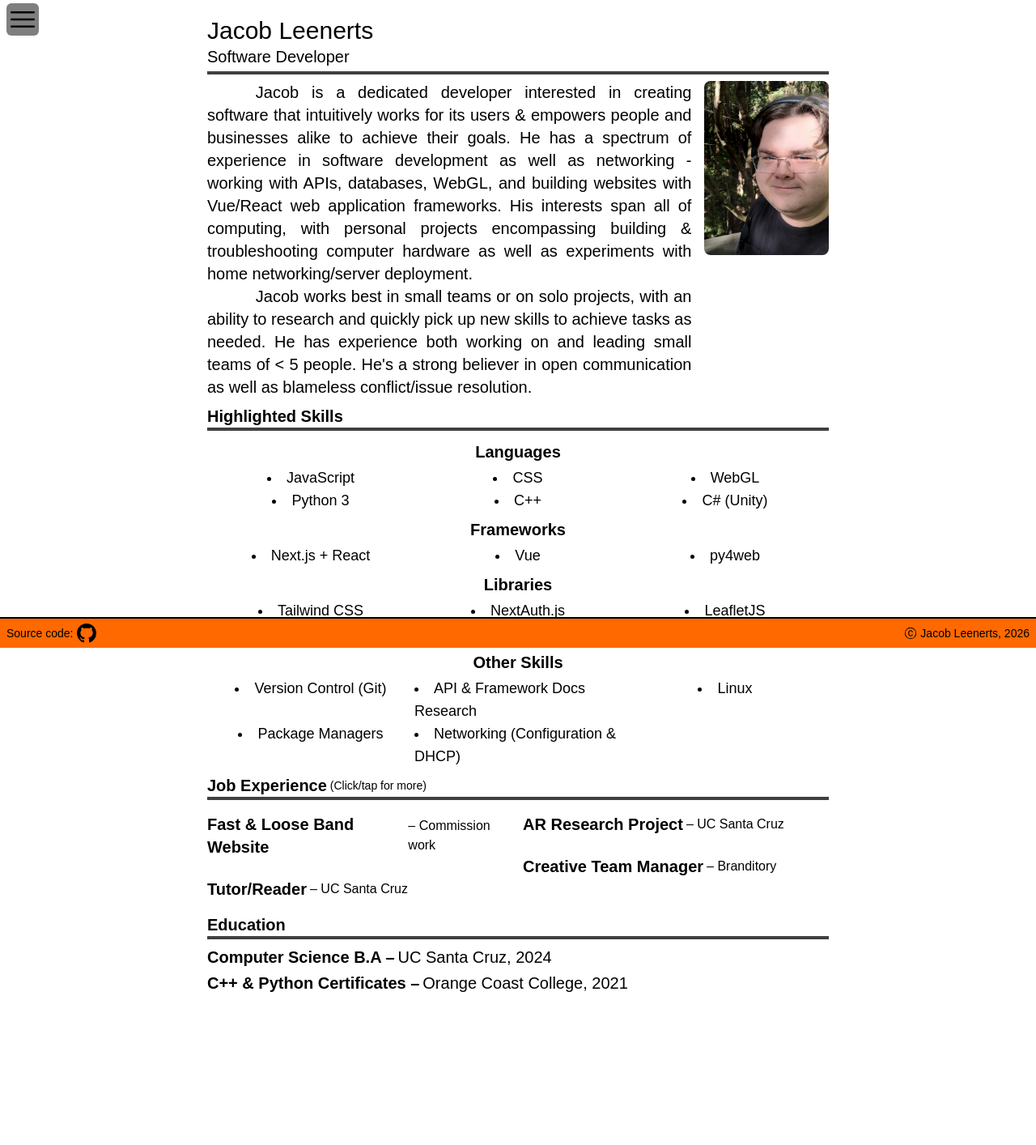
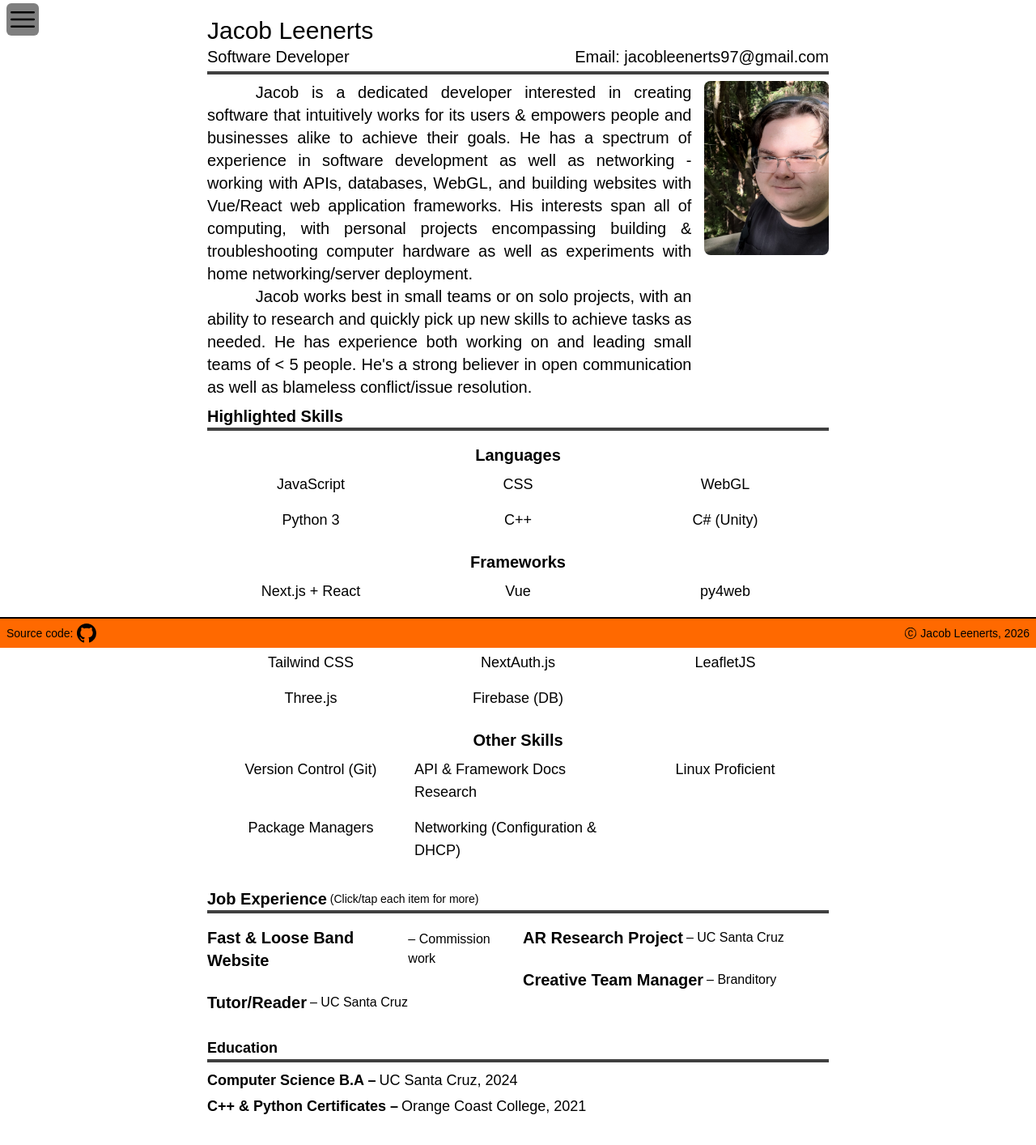
Before and after one commit to jleenerts/zozsite, a Next.js app: page /resume in a window 1280 px wide. Shown: the top 1414 px of the page at 81% size. Before the commit the page ends 1276 px from the top, so only its background shows below. Built offline with nearby package versions, Linux system fonts and the light colour scheme; a web font is replaced by a local one.

Commit message:
fix formatting, add email

```diff
--- a/app/layout.tsx
+++ b/app/layout.tsx
@@ -19,7 +19,7 @@ const goldman = Goldman({
 export const metadata: Metadata = {
    title: {
       default: `Jacob's website - Mrzozelow.xyz`,
-      template: `%s | Jacob's website`,
+      template: `%s | Mrzozelow.xyz`,
    },
    description: "The personal website of Jacob Leenerts (known online as Mrzozelow or simply Zoz), software dev and video game enthusiast.",
    applicationName: "Zoz Site",
--- a/app/resume/page.tsx
+++ b/app/resume/page.tsx
@@ -22,9 +22,13 @@ export default function ResumePage() {
          <section id="summary" className="">
             <div>
                <h1 className="text-3xl">Jacob Leenerts</h1>
-               <p className="text-xl pb-1
-                              border-b-4 border-black/75 dark:border-white/75"
-               >Software Developer</p>
+            </div>
+            <div className="text-lg xl:text-xl flex flex-col xl:flex-row justify-between pb-1
+                              border-b-4 border-black/75 dark:border-white/75">
+               <p>Software Developer</p>
+               <a  href="mailto:jacobleenerts97+jobs@gmail.com?subject=Resume%20Inquiry"
+                  className={`hover:text-blue-600 active:text-blue-600 visited:text-violet-700`}>
+                  Email: jacobleenerts97@gmail.com</a>
             </div>
             <div className="mt-2 flex flex-col items-center xl:items-start xl:flex-row">
                <div className="pr-0 xl:pr-4 flex flex-col xl:justify-between xl:basis-4/5
@@ -64,12 +68,12 @@ export default function ResumePage() {
             <div className="flex items-center border-b-4 border-black/75 dark:border-white/75">
                <b>Highlighted Skills</b>
             </div>
-            <div className="pt-3 flex justify-center items-center">
+            <div className="pt-4 flex justify-center items-center">
                <b>Languages</b>
             </div>
-            <ul className="mt-1 grid grid-cols-3 place-content-around justify-items-center-safe
+            <ul className="grid grid-cols-3 *:my-2 place-content-around justify-items-center-safe
                            text-sm xl:text-lg *:transition *:hover:scale-120 *:duration-150 *:ease-out"
-               style={{listStyle:"inside"}}>
+            >
                <li>JavaScript</li>
                <li>CSS</li>
                <li>WebGL</li>
@@ -77,45 +81,45 @@ export default function ResumePage() {
                <li>C++</li>
                <li>C# (Unity)</li>
             </ul>
-            <div className="pt-2 flex justify-center items-center">
+            <div className="pt-4 flex justify-center items-center">
                <b>Frameworks</b>
             </div>
-            <ul className="mt-1 grid grid-cols-3 place-content-around justify-items-center-safe
+            <ul className="grid grid-cols-3 *:my-2 place-content-around justify-items-center-safe
                            text-sm xl:text-lg *:transition *:hover:scale-120 *:duration-150 *:ease-out"
-               style={{listStyle:"inside"}}>
+            >
                <li>Next.js + React</li>
                <li>Vue</li>
                <li>py4web</li>
             </ul>
-            <div className="pt-2 flex justify-center items-center">
+            <div className="pt-4 flex justify-center items-center">
                <b>Libraries</b>
             </div>
-            <ul className="mt-1 grid grid-cols-3 place-content-around justify-items-center-safe
+            <ul className="grid grid-cols-3 *:my-2 place-content-around justify-items-center-safe
                            text-sm xl:text-lg *:transition *:hover:scale-120 *:duration-150 *:ease-out"
-               style={{listStyle:"inside"}}>
+            >
                <li>Tailwind CSS</li>
                <li>NextAuth.js</li>
                <li>LeafletJS</li>
                <li>Three.js</li>
                <li>Firebase (DB)</li>
             </ul>
-            <div className="pt-2 flex justify-center items-center">
+            <div className="pt-4 flex justify-center items-center">
                <b>Other Skills</b>
             </div>
-            <ul className="mt-1 grid grid-cols-3 place-content-around justify-items-center-safe
+            <ul className="grid grid-cols-3 *:my-2 place-content-around justify-items-center-safe
                            text-sm xl:text-lg *:transition *:hover:scale-120 *:duration-150 *:ease-out"
-               style={{listStyle:"inside"}}>
+            >
                <li>Version Control (Git)</li>
                <li>API & Framework Docs Research</li>
-               <li>Linux</li>
+               <li>Linux Proficient</li>
                <li>Package Managers</li>
                <li>Networking (Configuration & DHCP)</li>
             </ul>
          </section>
-         <section id="work-history" className="pt-2 text-xl">
+         <section id="work-history" className="pt-6 text-xl">
             <div className="flex items-center border-b-4 border-black/75 dark:border-white/75">
                <b>Job Experience</b>
-               <p className="ml-1 text-sm">(Click/tap for more)</p>
+               <p className="ml-1 text-sm">(Click/tap each item for more)</p>
             </div>
             <div id="jobs"className="flex flex-col lg:flex-row w-full">
                <div id="col1" className="basis-1/2">
@@ -158,17 +162,17 @@ export default function ResumePage() {
                </div>
             </div>
          </section>
-         <section id="education" className="pt-2 text-xl">
+         <section id="education" className="pt-5 text-base xl:text-lg">
             <div className="flex items-center border-b-4 border-black/75 dark:border-white/75">
                <b>Education</b>
             </div>
-            <div className="mt-2 flex">
+            <div className="mt-2 flex flex-col xl:flex-row">
                <b>Computer Science B.A –</b>
-               <p className="ml-1">UC Santa Cruz, 2024</p>
+               <p className="ml-1 text-sm xl:text-lg">UC Santa Cruz, 2024</p>
             </div>
-            <div className="mt-1 flex">
+            <div className="mt-1 flex flex-col xl:flex-row">
                <b>C++ & Python Certificates –</b>
-               <p className="ml-1">Orange Coast College, 2021</p>
+               <p className="ml-1 text-sm xl:text-lg">Orange Coast College, 2021</p>
             </div>
          </section>
       </div>
```
